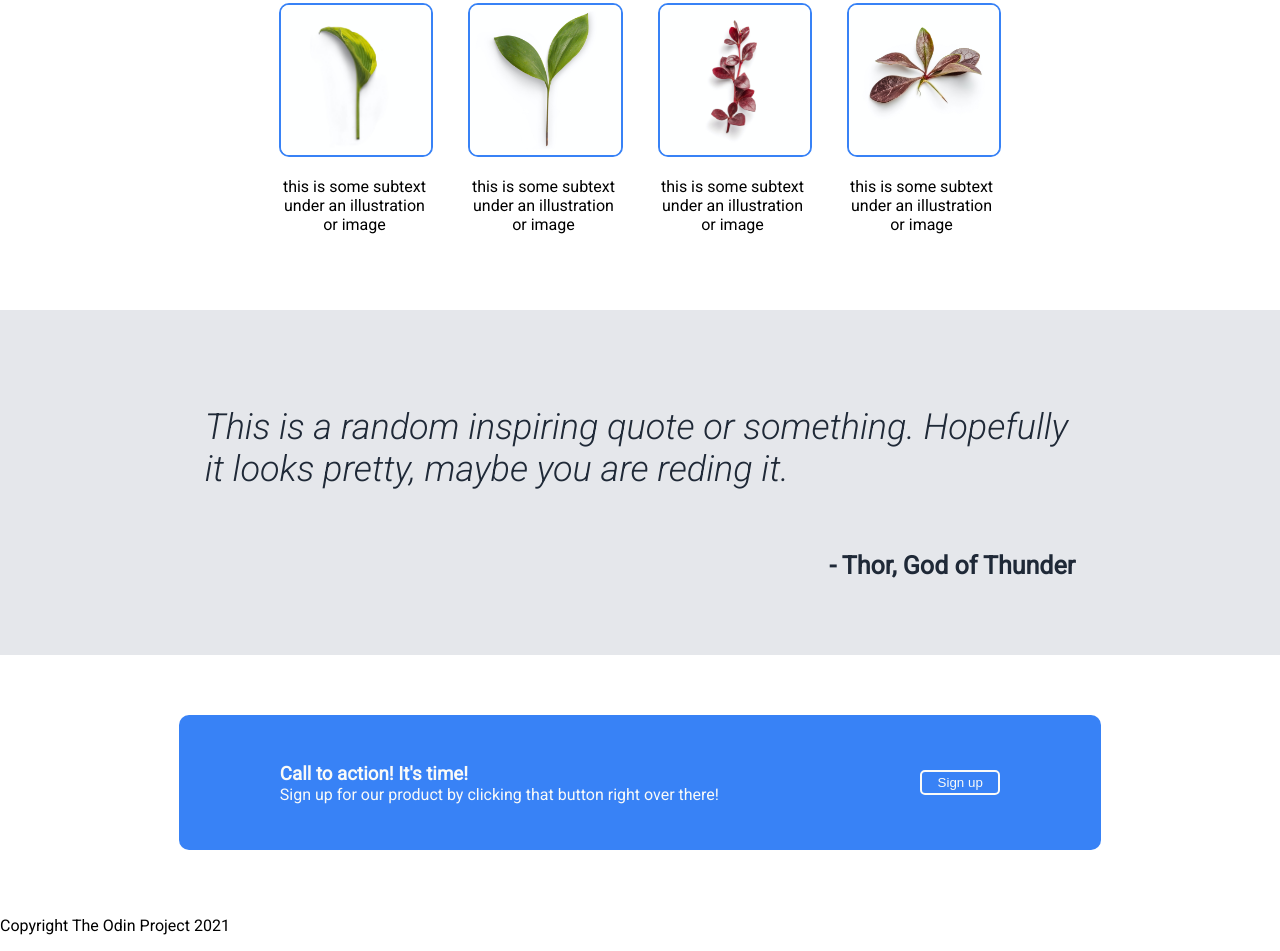
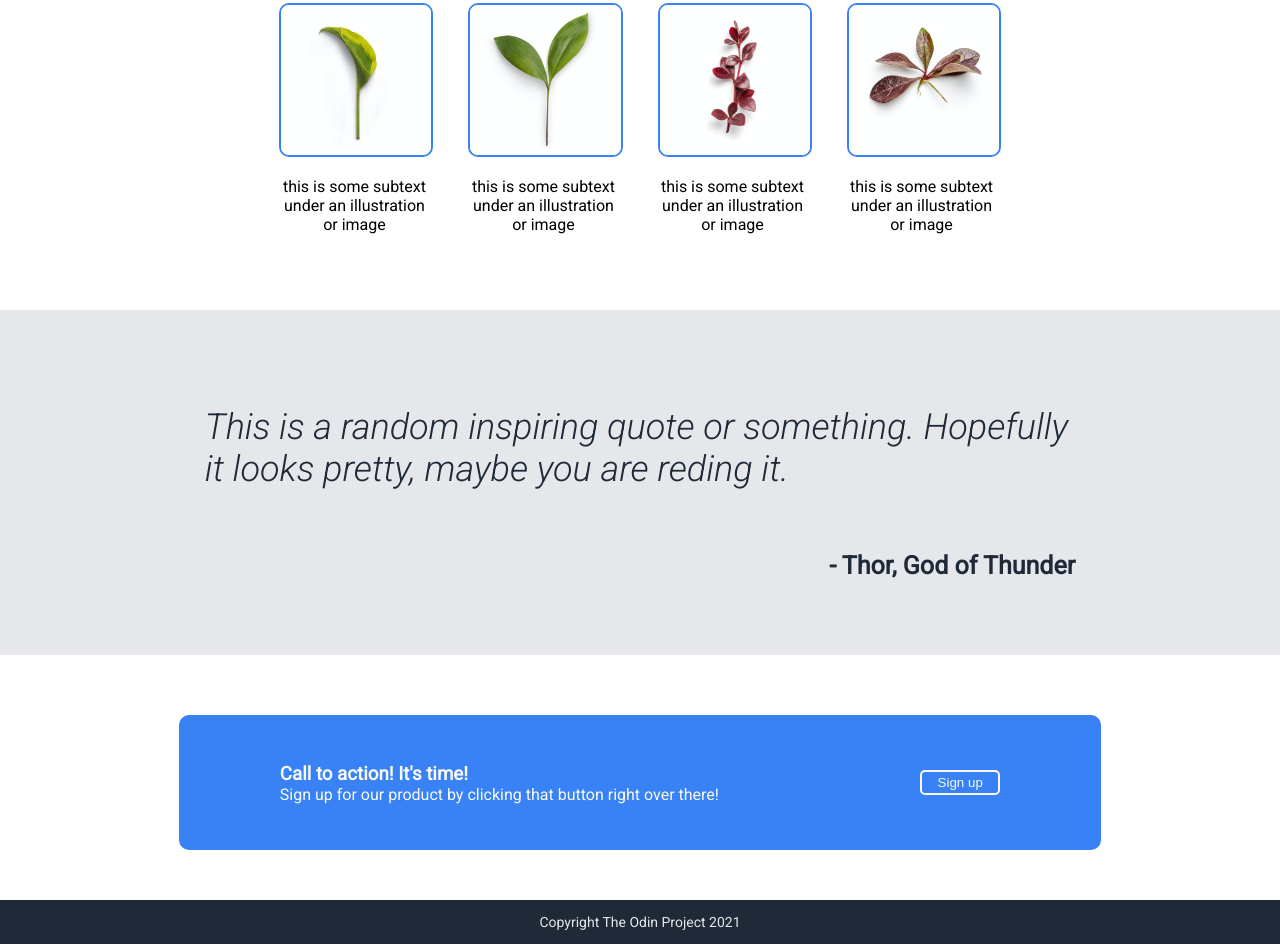
Before and after one commit to pierickm/odin-landing-page, a plain HTML site: page index.html in a window 1280 px wide. Shown: the part 771-1722 px from the top of the page. Drawn offline with Linux system fonts and the light colour scheme.

Commit message:
Style footer

```diff
--- a/styles.css
+++ b/styles.css
@@ -157,3 +157,10 @@ h3{
      padding: 3px 0;
 
  }
+
+ footer{
+     background-color: #1F2937;
+     color: #E5E7EB;
+     text-align: center;
+     font-size: 14px;
+ }
```
